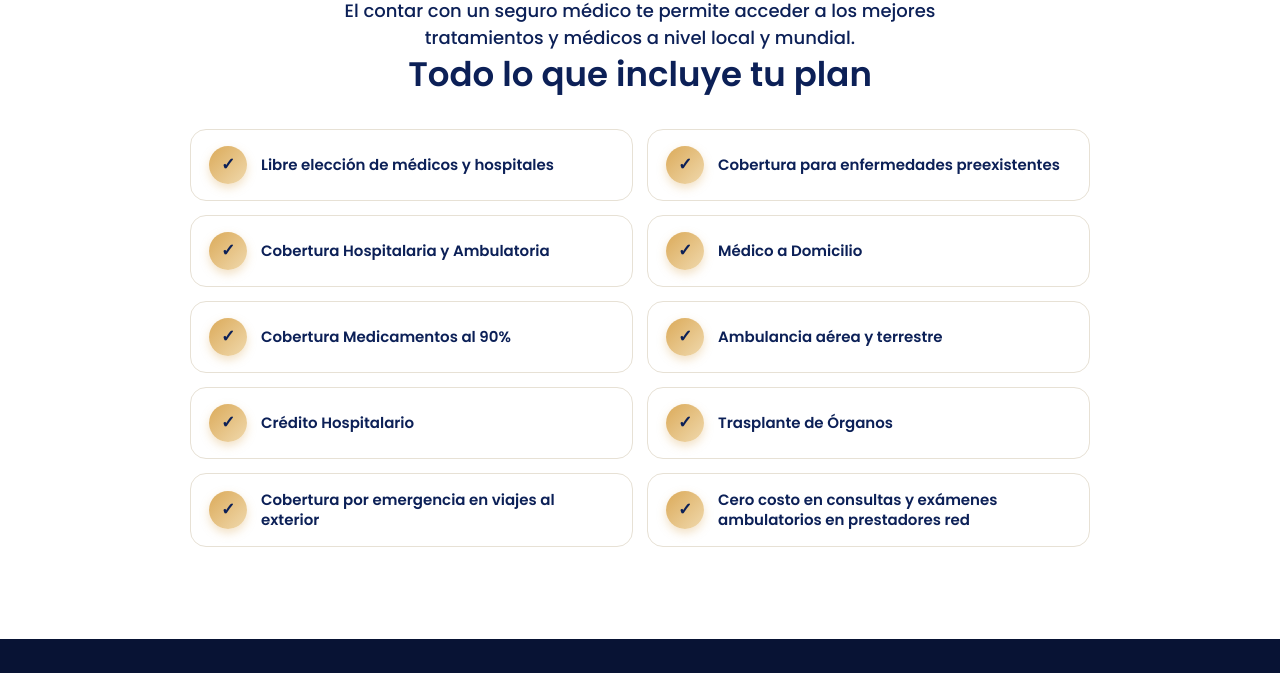
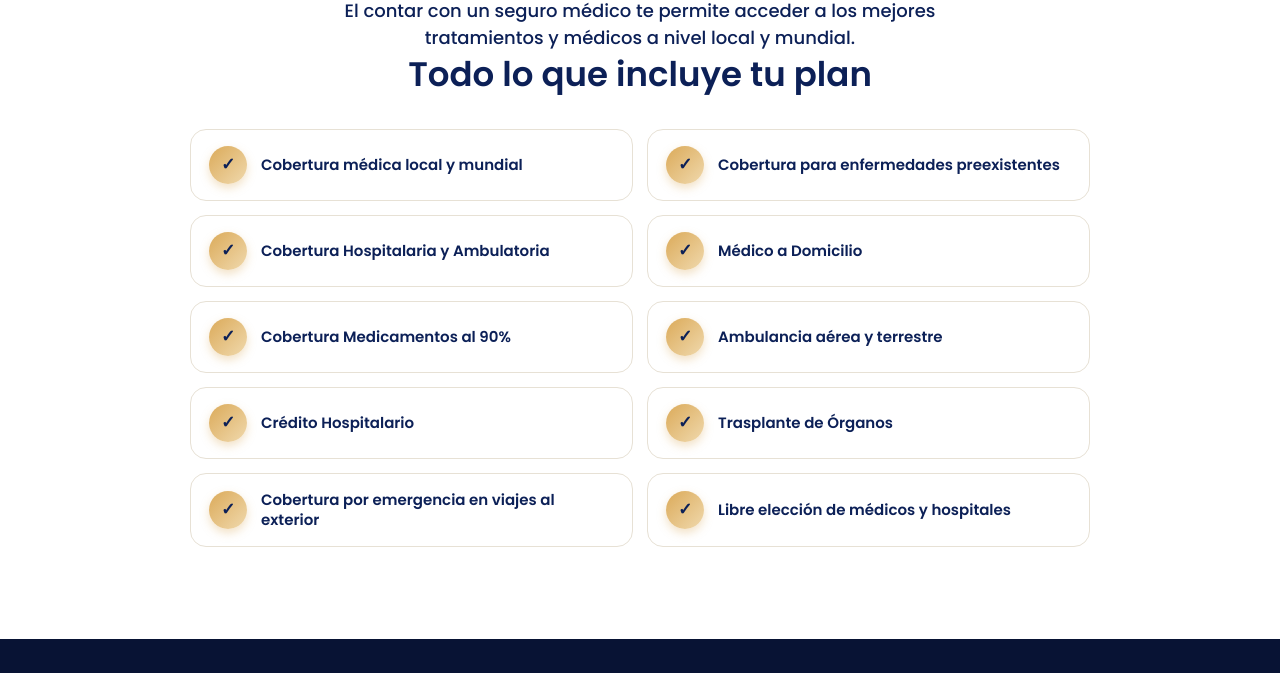
Before and after one commit to josuelizarzaburu-sudo/priority-web, a website: page salud-familia.html in a window 1280 px wide. Shown: the part 854-1527 px from the top of the page. Drawn offline with Linux system fonts and the light colour scheme.

Commit message:
Reordenar lista de coberturas: Cobertura medica local y mundial primero, libre eleccion de medicos al final

```diff
--- a/salud-familia.html
+++ b/salud-familia.html
@@ -296,7 +296,7 @@
       <h2 style="font-size:34px;color:var(--navy);margin:0 0 8px">Todo lo que incluye tu plan</h2>
     </div>
     <ul class="cov-list">
-      <li><span class="cov-ck">✓</span>Libre elección de médicos y hospitales</li>
+      <li><span class="cov-ck">✓</span>Cobertura médica local y mundial</li>
       <li><span class="cov-ck">✓</span>Cobertura para enfermedades preexistentes</li>
       <li><span class="cov-ck">✓</span>Cobertura Hospitalaria y Ambulatoria</li>
       <li><span class="cov-ck">✓</span>Médico a Domicilio</li>
@@ -305,7 +305,7 @@
       <li><span class="cov-ck">✓</span>Crédito Hospitalario</li>
       <li><span class="cov-ck">✓</span>Trasplante de Órganos</li>
       <li><span class="cov-ck">✓</span>Cobertura por emergencia en viajes al exterior</li>
-      <li><span class="cov-ck">✓</span>Cero costo en consultas y exámenes ambulatorios en prestadores red</li>
+      <li><span class="cov-ck">✓</span>Libre elección de médicos y hospitales</li>
     </ul>
   </div>
 </section>
```
